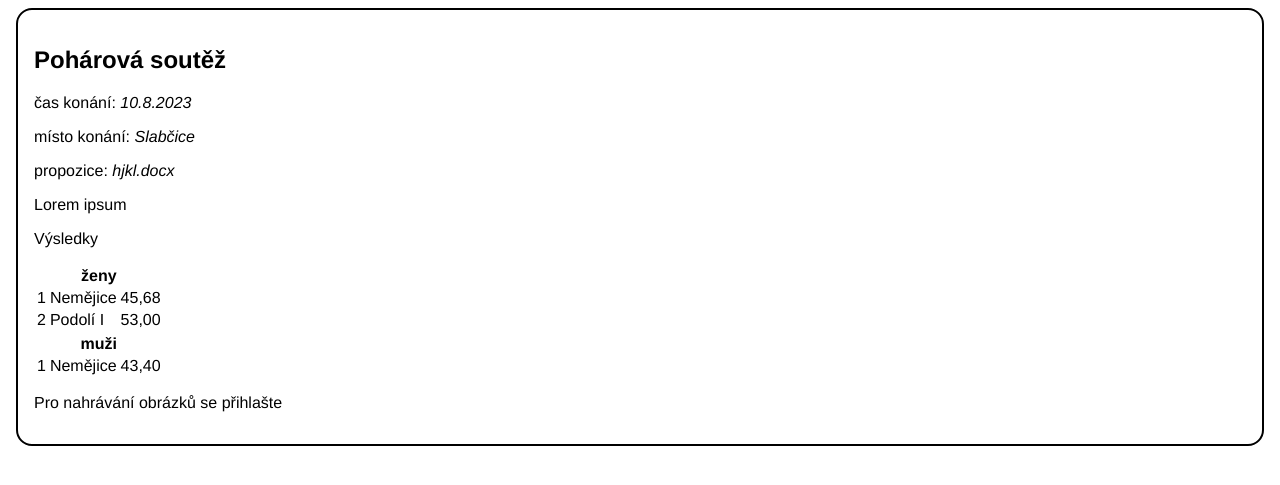
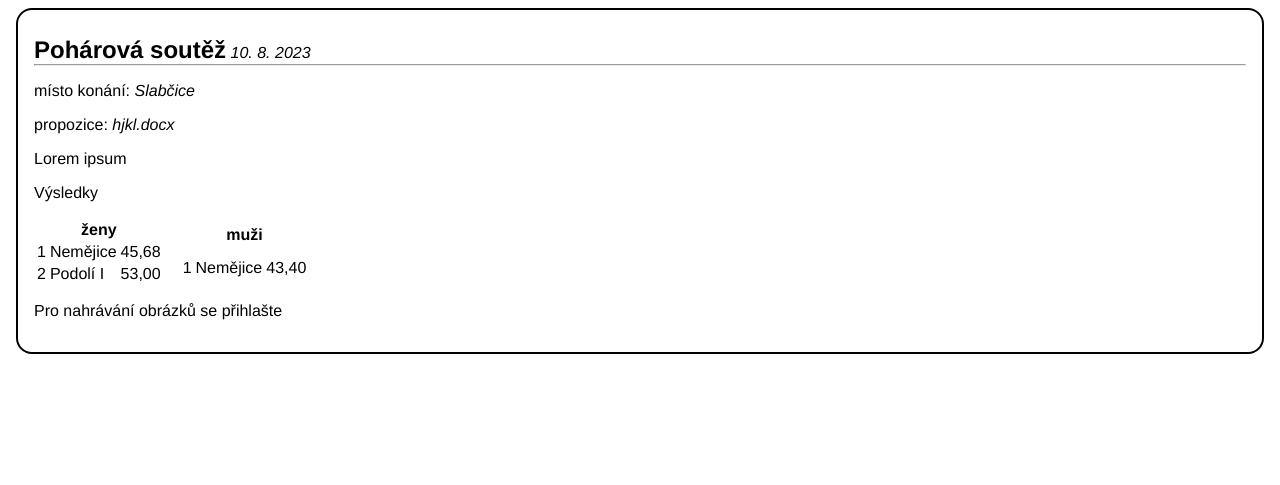
Before and after one commit to robazcz/zwa_souteze, a PHP site: page /competition.php?id=0 in a window 1280 px wide. Shown: the part 42-527 px from the top of the page. Run offline with PHP 8.4, Linux system fonts and the light colour scheme; data comes from the database, SQL or seed files in the repository.

Commit message:
copetition style

```diff
--- a/competition.php
+++ b/competition.php
@@ -14,10 +14,10 @@
 </head>
 <body>
     <?php include_once("header.php"); ?>
-    <main>
+    <main class="comp">
         <article>
-            <h2><?php echo $comp["title"] ?></h2>
-            <p>čas konání: <em><?php echo $comp["date_event"] ?></em></p>
+            <div class="comp-name-line"><h2><?php echo $comp["title"] ?></h2> <em><?php echo date_format(date_create($comp["date_event"]), 'j. n. Y') ?></em></div>
+            <hr>
             <p>místo konání: <em><?php echo $comp["town"] ?></em></p>
             <p>propozice: <em><?php echo $comp["proposition"] ?></em></p>
             <p><?php echo $comp["description"] ?></p>
@@ -33,7 +33,7 @@
                             $results = $results->fetchAll();
                             $vysledky[$category["id"]] = $results;
                         }
-
+                        echo "<div class='results'>";
                         foreach($vysledky as $key => $vysledek){
                             if($vysledek){
                                 $rowcount = 1;
@@ -46,6 +46,7 @@
                                 echo "</table>";
                             }
                         }
+                        echo "</div>";
                     }
                     else{
                         echo "<a>přidat výsledky</a>";
--- a/register.php
+++ b/register.php
@@ -9,7 +9,7 @@
 </head>
 <body>
     <?php include_once("header.php"); ?>
-    <main>
+    <main class="login">
         <?php
         $db = new PDO("sqlite:database.db");
         if(isset($_POST["username"], $_POST["password"], $_POST["password_2"])){
@@ -47,7 +47,7 @@
 
         }
         ?>
-        <form action="/register.php" method="post" id="register_form">
+        <form action="/register.php" method="post" id="register_form" class="login-box">
             <div>
                 <label for="username">Uživatelské jméno: </label>
                 <input type="text" name="username" id="register_username" autofocus value="<?php echo isset($_POST["username"])?htmlspecialchars($_POST["username"]):"";?>">
--- a/style.css
+++ b/style.css
@@ -73,7 +73,7 @@ a{
     justify-content: center;
     border: solid 2px black;
     padding: 1em;
-    min-width: 20em;
+    /* min-width: 20em; */
 }
 
 .login-box input{
@@ -106,6 +106,21 @@ main.login{
     padding: 3em 0;
 }
 
-.block {
-    display: block;
+.comp-name-line p, .comp-name-line h2{
+    display: inline-block;
+    margin: 1em 0 0 0
 }
+
+.comp-name-line h2{
+    margin: .4em 0 0;
+}
+
+.comp hr{
+    margin-top: 0;
+}
+
+.results{
+    display: flex;
+    gap: 1em;
+    flex-wrap: wrap;
+}
```
Also changed, not shown: login.php (+4 -4 lines).
